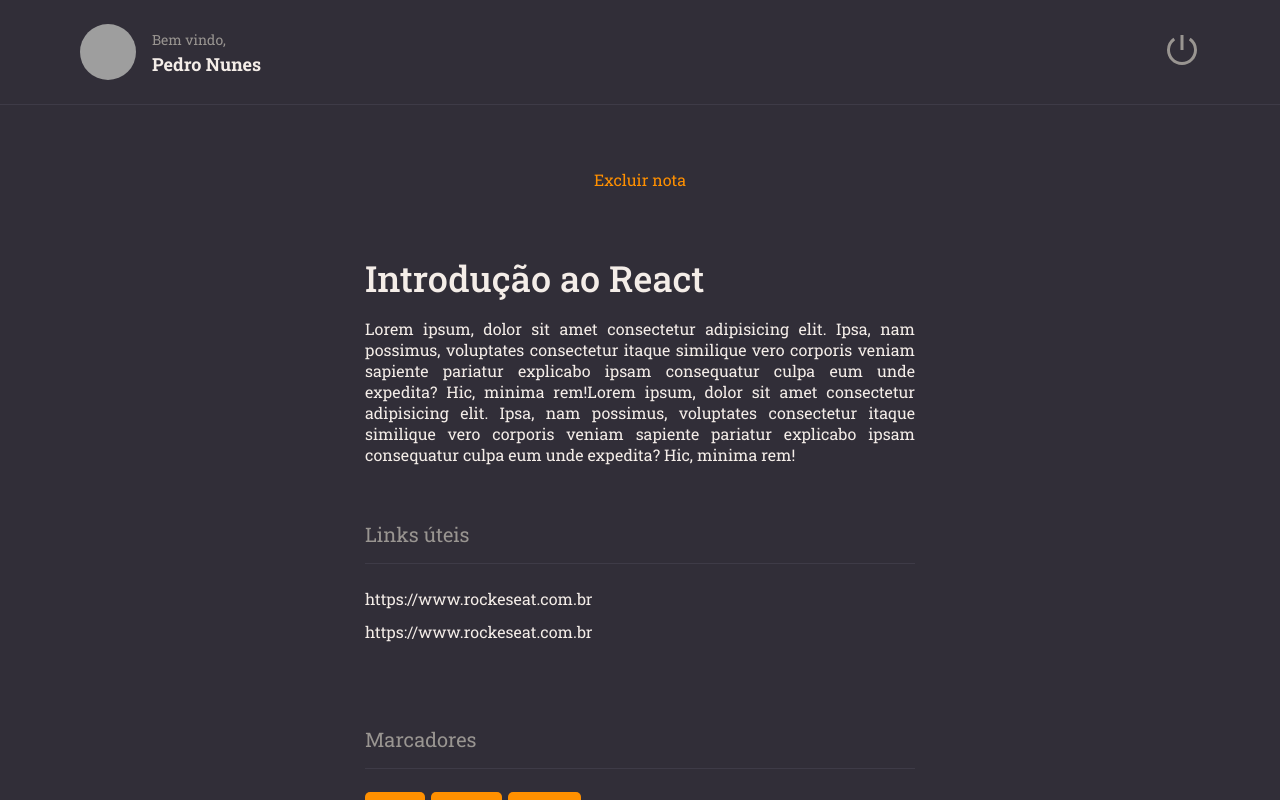
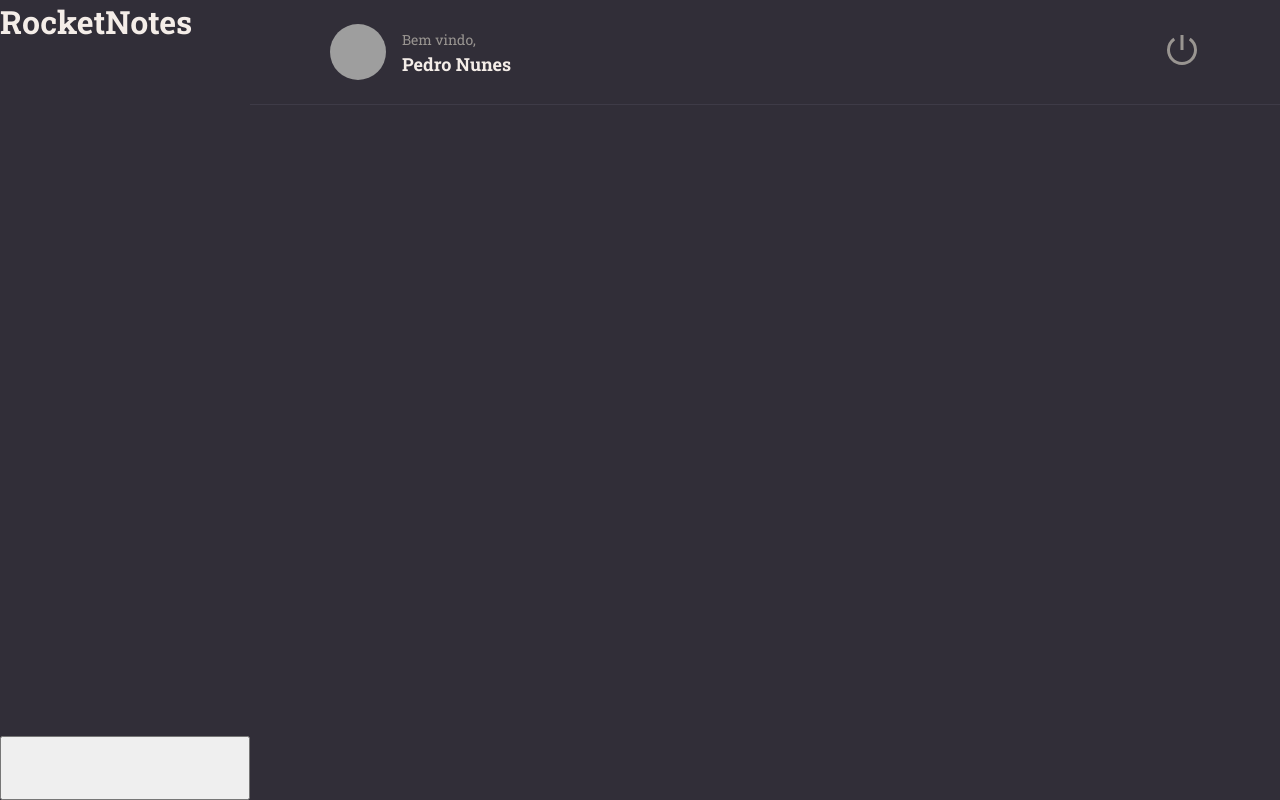
Before and after one commit to PedroNnsM/rocketNotes, a React (Vite) app: page / in a window 1280 px wide. Built offline with nearby package versions, Linux system fonts and the light colour scheme; grey boxes are pictures that could not be loaded.

Commit message:
ajustado o grid da home page

```diff
--- a/src/components/Section/styles.js
+++ b/src/components/Section/styles.js
@@ -1,13 +1,13 @@
 import styled from "styled-components";
 
 export const Container = styled.section`
-  margin: 56px 0 28px;
+  margin:  28px 0;
 
   > h2 {
     border-bottom: 1px solid ${({ theme }) => theme.COLORS.BACKGROUND_700};
 
     padding-bottom: 16px;
-    margin-bottom: 24px;
+    margin-bottom: 28px;
 
     color: ${({ theme }) => theme.COLORS.GRAY_100};
     font-size: 20px;
--- a/src/main.jsx
+++ b/src/main.jsx
@@ -2,7 +2,7 @@
 import ReactDOM from "react-dom/client";
 import GlobalStyles from "./Styles/global";
 import { ThemeProvider } from "styled-components";
-import { Details } from "./pages/Details";
+import { Home } from "./pages/Home";
 
 import theme from "./styles/theme";
 
@@ -10,7 +10,7 @@
   <React.StrictMode>
     <ThemeProvider theme={theme}>
       <GlobalStyles />
-      <Details />
+      <Home />
     </ThemeProvider>
   </React.StrictMode>
 );
--- /dev/null
+++ b/src/pages/Home/index.jsx
@@ -0,0 +1,31 @@
+import {Container, Brand, Menu, Search, Content, NewNote} from './styles'
+
+import {Header} from '../../components/Header'
+export function Home(){
+  return(
+
+    <Container>
+      <Brand>
+        <h1>RocketNotes</h1>
+      </Brand>
+
+      <Header />
+
+      <Menu>
+
+      </Menu>
+
+      <Search>
+
+      </Search>
+
+      <Content>
+
+      </Content>
+
+      <NewNote>
+
+      </NewNote>
+    </Container>
+  )
+}
--- /dev/null
+++ b/src/pages/Home/styles.js
@@ -0,0 +1,37 @@
+import styled from "styled-components";
+
+export const Container = styled.div`
+  width: 100%;
+  height: 100vh;
+
+  display: grid;
+  grid-template-columns: 250px auto;
+  grid-template-rows: 105px 128px auto 64px;
+  grid-template-areas:
+    "brand header"
+    "menu search"
+    "menu content"
+    "newnote content";
+    background-color: ${({theme}) => theme.COLORS.BACKGROUND_800} ;
+`;
+export const Brand = styled.div`
+  grid-area: brand ;
+
+
+`;
+export const Menu = styled.ul`
+  grid-area: menu;
+
+`;
+export const Search = styled.div`
+  grid-area: search ;
+
+`;
+export const Content = styled.div`
+  grid-area: content ;
+
+`;
+export const NewNote = styled.button`
+  grid-area: newnote ;
+
+`;
```
